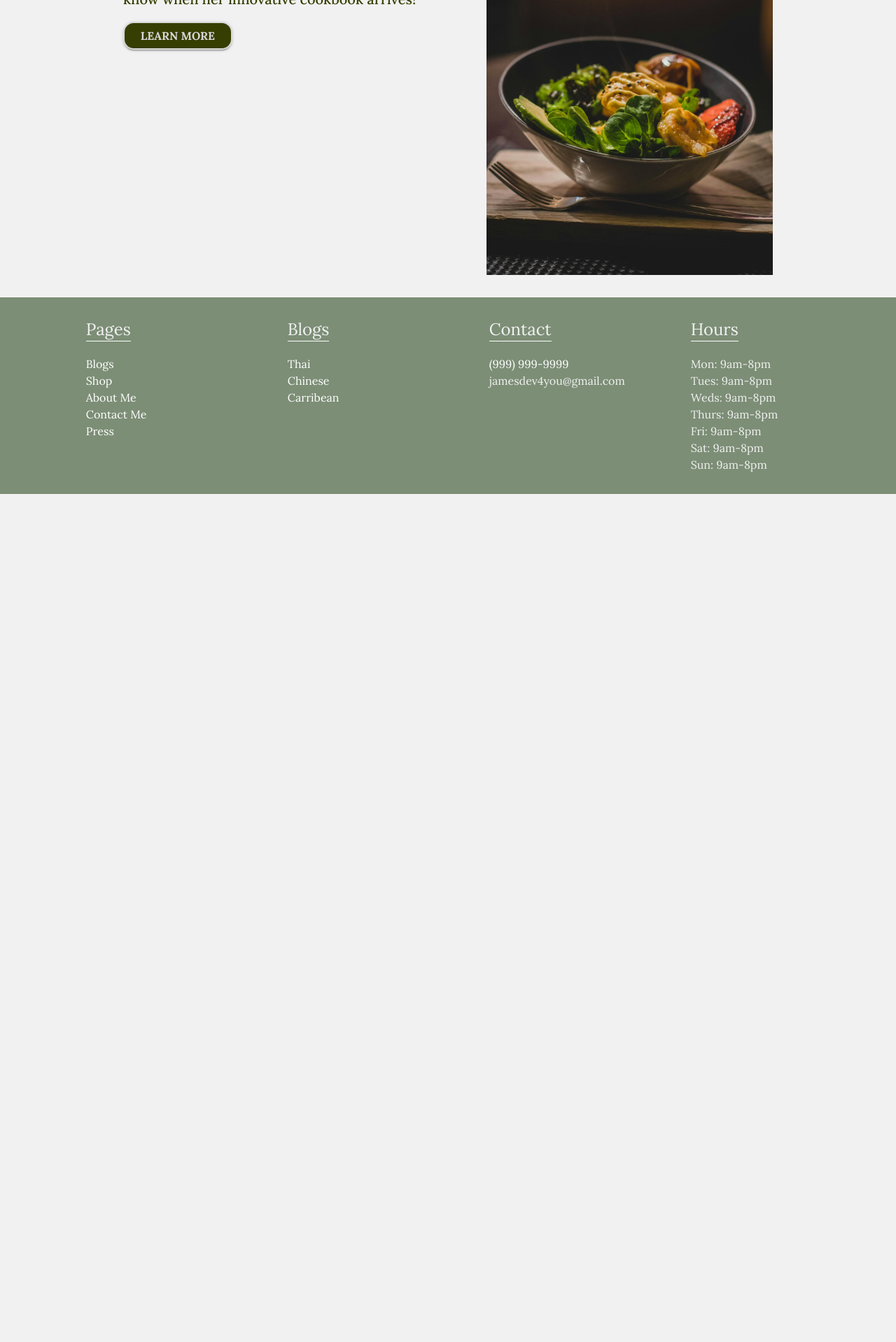
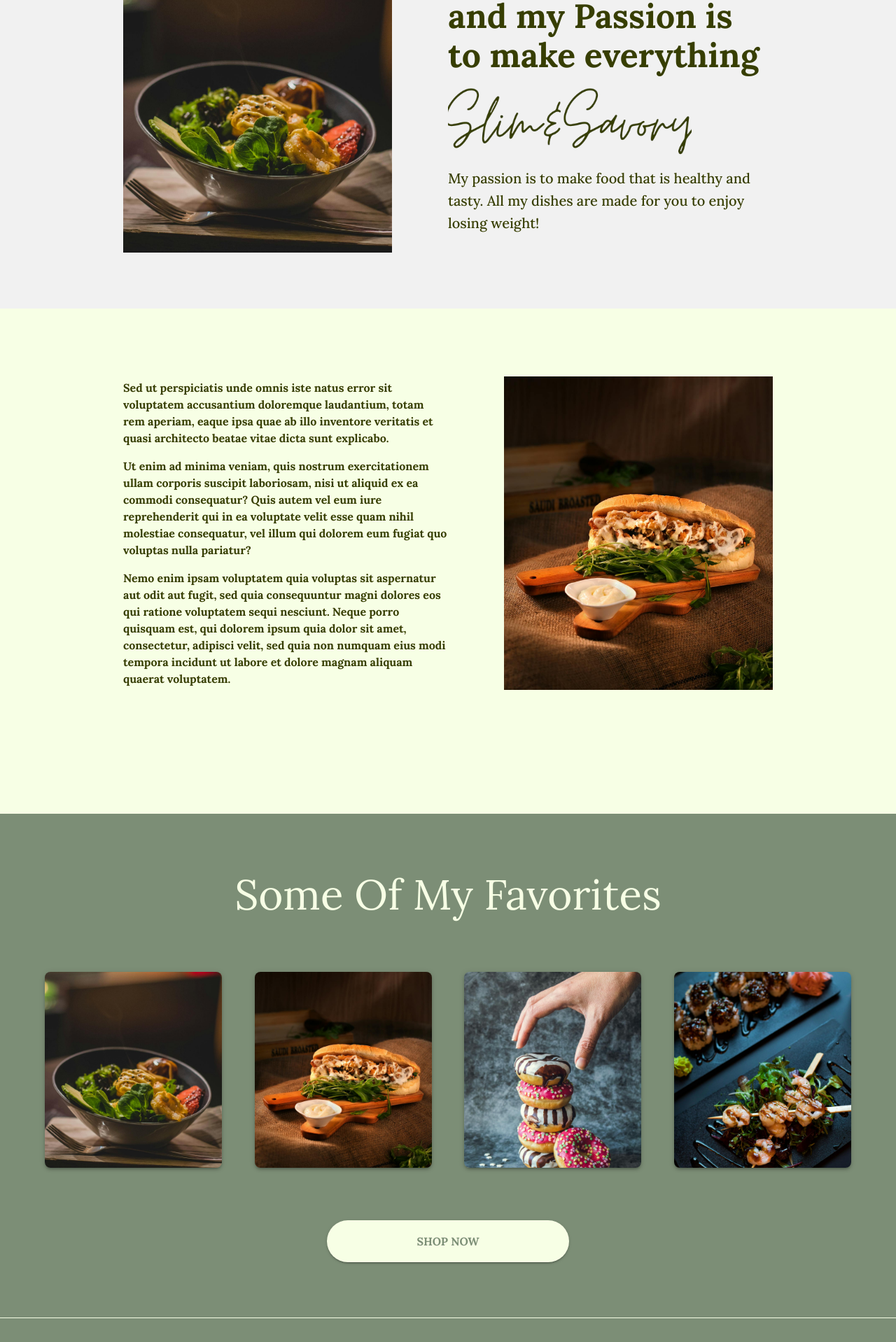
Before and after one commit to jamesdev4you/slim-and-savory, a React (Create React App) app: page /aboutme in a window 1280 px wide. Shown: the part 280-2198 px from the top of the page at 70% size. Before the commit the page ends 986 px from the top, so only its background shows below. Built offline with nearby package versions, Linux system fonts and the light colour scheme.

Commit message:
about section

```diff
--- /dev/null
+++ b/src/PageComponents/AboutMe/aboutdescription.js
@@ -0,0 +1,83 @@
+import React from "react";
+import { Typography, Box, Button } from "@mui/material";
+import LabelLogo from "../assets/LabelLogo.png";
+import food2 from "../assets/food2.jpg";
+
+const aboutdescription = () => {
+  return (
+    <Box
+      sx={{
+        width: "100%",
+        height: "90vh",
+        display: "flex",
+        justifyContent: "center",
+        backgroundColor: "secondary.main",
+      }}
+    >
+      <Box
+        sx={{
+          width: "80%",
+          height: "80vh",
+          display: "flex",
+          alignItems: "center",
+          justifyContent: "space-between",
+          padding: "0em 3em",
+        }}
+      >
+        <Box
+          sx={{
+            width: "50%",
+            padding: "3em 0em",
+            height: { xl: "90%", md: "100%" },
+            display: "flex",
+            flexDirection: "column",
+            alignItems: "start",
+            justifyContent: "center",
+            gap: "1em",
+          }}
+        >
+          <Typography
+            variant="p"
+            sx={{ color: "primary.dark", fontWeight: "bold" }}
+          >
+            Sed ut perspiciatis unde omnis iste natus error sit voluptatem
+            accusantium doloremque laudantium, totam rem aperiam, eaque ipsa
+            quae ab illo inventore veritatis et quasi architecto beatae vitae
+            dicta sunt explicabo.{" "}
+          </Typography>
+          <Typography
+            variant="p"
+            sx={{ color: "primary.dark", fontWeight: "bold" }}
+          >
+            Ut enim ad minima veniam, quis nostrum exercitationem ullam corporis
+            suscipit laboriosam, nisi ut aliquid ex ea commodi consequatur? Quis
+            autem vel eum iure reprehenderit qui in ea voluptate velit esse quam
+            nihil molestiae consequatur, vel illum qui dolorem eum fugiat quo
+            voluptas nulla pariatur?
+          </Typography>
+          <Typography
+            variant="p"
+            sx={{ color: "primary.dark", fontWeight: "bold" }}
+          >
+            Nemo enim ipsam voluptatem quia voluptas sit aspernatur aut odit aut
+            fugit, sed quia consequuntur magni dolores eos qui ratione
+            voluptatem sequi nesciunt. Neque porro quisquam est, qui dolorem
+            ipsum quia dolor sit amet, consectetur, adipisci velit, sed quia non
+            numquam eius modi tempora incidunt ut labore et dolore magnam
+            aliquam quaerat voluptatem.
+          </Typography>
+        </Box>
+        <Box
+          sx={{
+            width: "30vw",
+            height: "70%",
+            backgroundImage: `url(${food2})`,
+            backgroundSize: "cover",
+            backgroundPosition: "center",
+          }}
+        />
+      </Box>
+    </Box>
+  );
+};
+export default aboutdescription;
--- a/src/PageComponents/AboutMe/aboutheader.js
+++ b/src/PageComponents/AboutMe/aboutheader.js
@@ -4,6 +4,7 @@ import FacebookIcon from "@mui/icons-material/Facebook";
 import LinkedInIcon from "@mui/icons-material/LinkedIn";
 import YouTubeIcon from "@mui/icons-material/YouTube";
 import InstagramIcon from "@mui/icons-material/Instagram";
+import LabelLogo from "../assets/LabelLogo.png";
 import food1 from "../assets/food1.jpg";
 
 const aboutheader = () => {
@@ -11,10 +12,10 @@ const aboutheader = () => {
     <Box
       sx={{
         width: "100%",
-        Height: "90vh",
+        height: "90vh",
         display: "flex",
         justifyContent: "center",
-        paddingTop: "64px",
+        paddingTop: "12vh",
       }}
     >
       <Box
@@ -29,66 +30,45 @@ const aboutheader = () => {
       >
         <Box
           sx={{
-            width: "70%",
+            width: "30vw",
+            height: "70%",
+            backgroundImage: `url(${food1})`,
+            backgroundSize: "cover",
+            backgroundPosition: "center",
+          }}
+        />
+        <Box
+          sx={{
+            width: "50%",
             padding: "3em 0em",
             height: { xl: "90%", md: "100%" },
             display: "flex",
             flexDirection: "column",
             alignItems: "start",
-            justifyContent: "start",
+            justifyContent: "center",
+            gap: "1em",
           }}
         >
-          <Typography variant="h4" sx={{ color: "primary.dark" }}>
-            Learn More About
+          <Typography
+            variant="h3"
+            sx={{ color: "primary.dark", fontWeight: "bold" }}
+          >
+            My Name Is Suzie and my Passion is to make everything
           </Typography>
-          <Typography variant="h3" sx={{ color: "primary.dark" }}>
-            Suzie Aragon
+          <Box
+            sx={{
+              width: "75%",
+              height: "100px",
+              backgroundImage: `url(${LabelLogo})`,
+              backgroundSize: "cover",
+              backgroundPosition: "center",
+            }}
+          />
+          <Typography variant="h6" sx={{ color: "primary.dark" }}>
+            My passion is to make food that is healthy and tasty. All my dishes
+            are made for you to enjoy losing weight!
           </Typography>
-          <Typography
-            variant="h6"
-            sx={{ marginTop: "10px", color: "primary.dark" }}
-          >
-            Join Suzie Aragon's Newsletter and be the first to
-          </Typography>
-          <Typography
-            variant="h6"
-            sx={{ marginTop: "10px", color: "primary.dark" }}
-          >
-            know when her innovative cookbook arrives!
-          </Typography>
-
-          <Button
-            variant="contained"
-            sx={{
-              width: { xl: "30%", md: "30%" },
-              height: "40px",
-              fontSize: { xl: "1em", md: "1em" },
-              backgroundColor: "#373e02",
-              borderRadius: "15px",
-              color: "#d9d9d9", // Dark Green text
-              border: "2px solid #d9d9d9", // Dark Green border
-              fontWeight: "bold",
-              "&:hover": {
-                color: "primary.light",
-                borderWidth: "2px",
-                borderStyle: "solid",
-                borderColor: "primary.light", // Optional: subtle hover effect
-              },
-              marginTop: { xl: "1em", md: "1em" },
-            }}
-          >
-            Learn More
-          </Button>
         </Box>
-        <Box
-          sx={{
-            width: "40vw",
-            height: "90%",
-            backgroundImage: `url(${food1})`,
-            backgroundSize: "cover",
-            backgroundPosition: "center",
-          }}
-        />
       </Box>
     </Box>
   );
--- a/src/PageComponents/AboutMe/aboutme.js
+++ b/src/PageComponents/AboutMe/aboutme.js
@@ -2,6 +2,8 @@ import React from "react";
 import NavBar from "../NavBar/navbar.js";
 import Footer from "../Footer/footer.js";
 import AboutHeader from "../AboutMe/aboutheader.js";
+import AboutDescription from "../AboutMe/aboutdescription.js";
+import AboutMeShop from "../AboutMe/aboutmeshop.js";
 import { Box } from "@mui/material";
 
 const aboutme = () => {
@@ -16,6 +18,29 @@ const aboutme = () => {
         }}
       />
       <AboutHeader />
+      <Box
+        sx={{
+          width: "100%",
+          height: "1px",
+          backgroundColor: "secondary.main",
+        }}
+      />
+      <AboutDescription />
+      <Box
+        sx={{
+          width: "100%",
+          height: "1px",
+          backgroundColor: "secondary.main",
+        }}
+      />
+      <AboutMeShop />
+      <Box
+        sx={{
+          width: "100%",
+          height: "1px",
+          backgroundColor: "secondary.main",
+        }}
+      />
       <Footer />
     </div>
   );
--- /dev/null
+++ b/src/PageComponents/AboutMe/aboutmeshop.js
@@ -0,0 +1,91 @@
+import React from "react";
+import { Typography, Box, Button } from "@mui/material";
+import food1 from "../assets/food1.jpg";
+import food2 from "../assets/food2.jpg";
+import food3 from "../assets/food3.jpg";
+import food4 from "../assets/food4.jpg";
+
+const aboutmeshop = () => {
+  const images = [food1, food2, food3, food4];
+
+  return (
+    <Box
+      sx={{
+        display: "flex",
+        alignItems: "center",
+        justifyContent: "center",
+        width: "100%",
+        height: "90vh",
+        backgroundColor: "primary.main",
+      }}
+    >
+      <Box
+        sx={{
+          height: "90%",
+          width: "90%",
+          display: "flex",
+          flexDirection: "column",
+          alignItems: "center",
+          justifyContent: "space-evenly",
+          gap: "2em",
+        }}
+      >
+        <Typography variant="h2" sx={{ color: "secondary.main" }}>
+          {" "}
+          Some Of My Favorites
+        </Typography>
+        <Box
+          sx={{
+            display: "flex",
+            justifyContent: "space-between",
+            width: "100%",
+            gap: "2%", // Adds small space between images
+          }}
+        >
+          {images.map((image, index) => (
+            <Box
+              key={index}
+              sx={{
+                width: "22%",
+                height: "35vh",
+                borderRadius: "8px",
+                overflow: "hidden",
+                boxShadow: 3,
+                "&:hover": { cursor: "pointer" },
+                "& img": {
+                  width: "100%",
+                  height: "100%",
+                  objectFit: "cover",
+                },
+              }}
+            >
+              <img src={image} alt={`Food ${index + 1}`} />
+            </Box>
+          ))}
+        </Box>
+        <Button
+          variant="contained"
+          sx={{
+            width: { xl: "30%", md: "30%" },
+            height: "60px",
+            fontSize: { xl: "1em", md: "1em" },
+            borderRadius: "50px",
+            backgroundColor: "secondary.main",
+            color: "primary.main", // Dark Green text
+            fontWeight: "bold",
+            transition: "all ease-in-out .2s",
+            "&:hover": {
+              color: "primary.dark",
+              borderWidth: "2px",
+              borderStyle: "solid",
+              borderColor: "primary.dark", // Optional: subtle hover effect
+            },
+          }}
+        >
+          Shop Now
+        </Button>
+      </Box>
+    </Box>
+  );
+};
+export default aboutmeshop;
```
Also changed, not shown: src/PageComponents/assets/LabelLogo.png (added).
